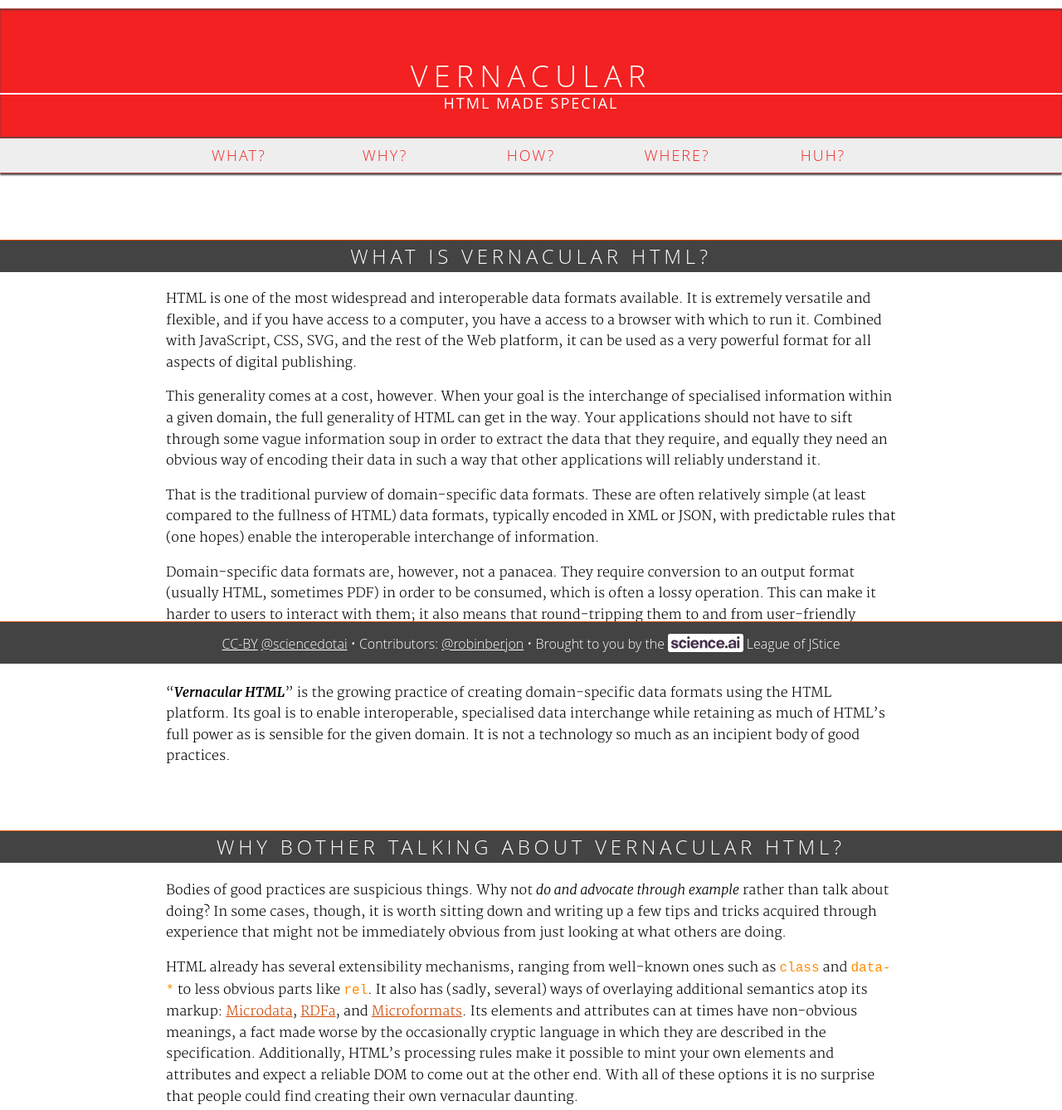
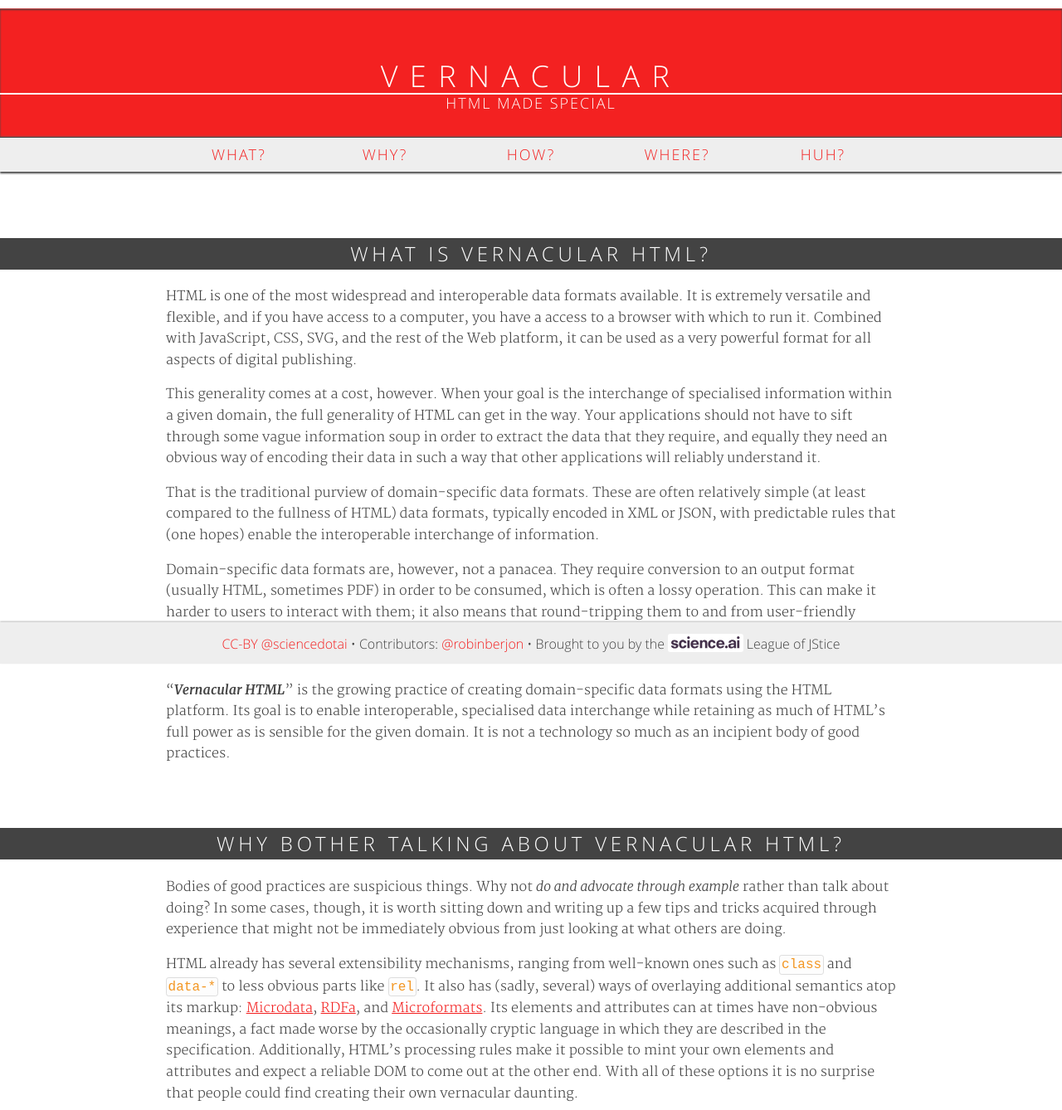
Before and after one commit to scienceai/vernacular.io, a website: page index.html in a window 1280 px wide. Shown: the top 1338 px of the page at 83% size. Drawn offline with nearby package versions, Linux system fonts and the light colour scheme.

Commit message:
Open Sans and more respectable colours

```diff
--- a/vernacular.css
+++ b/vernacular.css
@@ -39,21 +39,37 @@
     font-style: italic;
 }
 
+@font-face {
+  font-family: 'Open Sans';
+  font-weight: 300;
+  font-style: normal;
+  src: url('fonts/Open-Sans-300/Open-Sans-300.eot');
+  src: url('fonts/Open-Sans-300/Open-Sans-300.eot?#iefix') format('embedded-opentype'),
+       local('Open Sans Light'),
+       local('Open-Sans-300'),
+       url('fonts/Open-Sans-300/Open-Sans-300.woff2') format('woff2'),
+       url('fonts/Open-Sans-300/Open-Sans-300.woff') format('woff'),
+       url('fonts/Open-Sans-300/Open-Sans-300.ttf') format('truetype'),
+       url('fonts/Open-Sans-300/Open-Sans-300.svg#OpenSans') format('svg');
+}
+
 * {
   box-sizing: border-box;
 }
 body {
   background: #fff;
   padding-bottom: 50px;
+  color: #434343;
 }
 /*
+  - strong -
   orange: #f39621
   pink: #f32196
   red: #f32121
 */
 header {
   background: #f32121;
-  box-shadow: 0 2px 2px #434343 inset;
+  box-shadow: 0 2px 2px #434343 inset, 0 -1px 2px rgba(102, 102, 102, .5) inset;
   border-bottom: 1px solid #434343;
   margin-top: 10px;
 }
@@ -67,6 +83,7 @@ header h1, header p.title {
   margin: 0;
   border-top: 1px solid #c45050;
   max-width: none;
+  letter-spacing: 0.4em;
 }
 header p.subtitle {
   color: #fff;
@@ -99,8 +116,6 @@ h1, p.title, p.subtitle, h2, h3, h4, h5, h6 {
 }
 nav {
   background: #eee;
-  border-top: 1px solid #c45050;
-  border-bottom: 1px solid #c45050;
   box-shadow: 0 2px 2px #434343;
 }
 nav ul {
@@ -138,10 +153,8 @@ body > section:first-of-type {
 body > section {
   padding-bottom: 60px;
 }
-/*body > section, body > article {*/
 p, dl {
   padding: 0 10px;
-  /*margin: 0 auto 120px auto;*/
   margin-left: auto;
   margin-right: auto;
   max-width: 900px;
@@ -150,15 +163,15 @@ section h2 {
   color: #fff;
   background: #434343;
   margin-top: 0;
-  border-top: solid 1px #cc4500;
-  /*text-shadow: 1px 1px 0px #fff;*/
 }
 section:target h2 {
-  background: #cc4500;
+  background: #f32121;
+}
+section h3 {
+  color: #f32121;
 }
 article h1 {
-  color: #cc4500;
-  text-shadow: 1px 1px 0px #fff;
+  color: #f32121;
 }
 section, article {
   font-family: Merriweather, serif;
@@ -168,11 +181,14 @@ dfn {
   font-weight: bold;
 }
 a {
-  color: #cc4500;
+  color: #f32121;
 }
 code {
-  color: darkorange;
-  background: white;
+  color: #f39621;
+  background: #fdfdfd;
+  border: 1px solid #ddd;
+  border-radius: 0.2em;
+  padding: 0.1em;
 }
 dt {
   font-weight: bold;
@@ -183,18 +199,23 @@ dt a {
 dd {
   margin: 0 0 30px 16px;
 }
+/*
+- light -
+shadow: #bcbcbc;
+blue: #bdd5e9;
+pinkish: #e9bdd5;
+light brown: #e9d5bd;
+pale red: #e9bdbd;
+*/
 footer {
   font-family: "Open Sans";
-  /*font-stretch: condensed;*/
   font-weight: 300;
   font-size: 16px;
-  background: #434343;
-  border-top: 1px solid #bc4300;
-  /*border-bottom: 1px solid #852d00;*/
+  background: #eee;
   position: fixed;
   bottom: 0;
   width: 100%;
-  color: white;
+  box-shadow: 0 -1px 2px #bcbcbc;
 }
 footer p {
   max-width: 900px;
@@ -203,7 +224,8 @@ footer p {
   text-align: center;
 }
 footer a {
-  color: white;
+  color: #f32121;
+  text-decoration: none;
 }
 footer img {
   vertical-align: -4px;
```
Also changed, not shown: fonts/Open-Sans-300/Open-Sans-300.svg (added), fonts/Open-Sans-300/Open-Sans-300.ttf (added), fonts/Open-Sans-300/Open-Sans-300.woff (added), fonts/Open-Sans-300/Open-Sans-300.woff2 (added), 1 other file.
